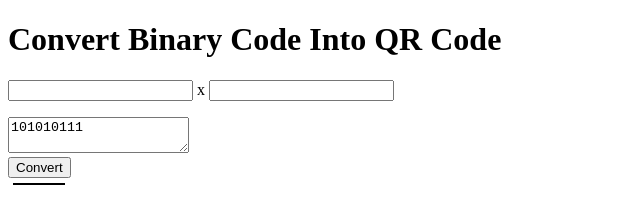
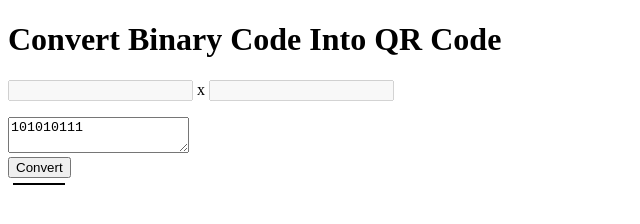
Before and after one commit to hdh06/binary-to-blackwhite, a plain HTML site: page index.html in a window 1280 px wide. Shown: the whole page, without its empty margins (0-640 px from the left). Drawn offline with Linux system fonts and the light colour scheme.

Commit message:
Add disabled to the witdh & height input... yeah

```diff
--- a/index.html
+++ b/index.html
@@ -7,7 +7,7 @@
 <body>
     <h1>Convert Binary Code Into QR Code</h1>
     <form name="input" for="binary_code">
-        <p><input type="number" id="height"> x <input type="number" id="width"></p>
+        <p><input type="number" id="height" disabled> x <input type="number" id="width" disabled></p>
         <textarea id="binary_code" name="binary_code" placeholder="aaa"></textarea>
     </form>
     <button id="convertBtn">Convert</button>
```
